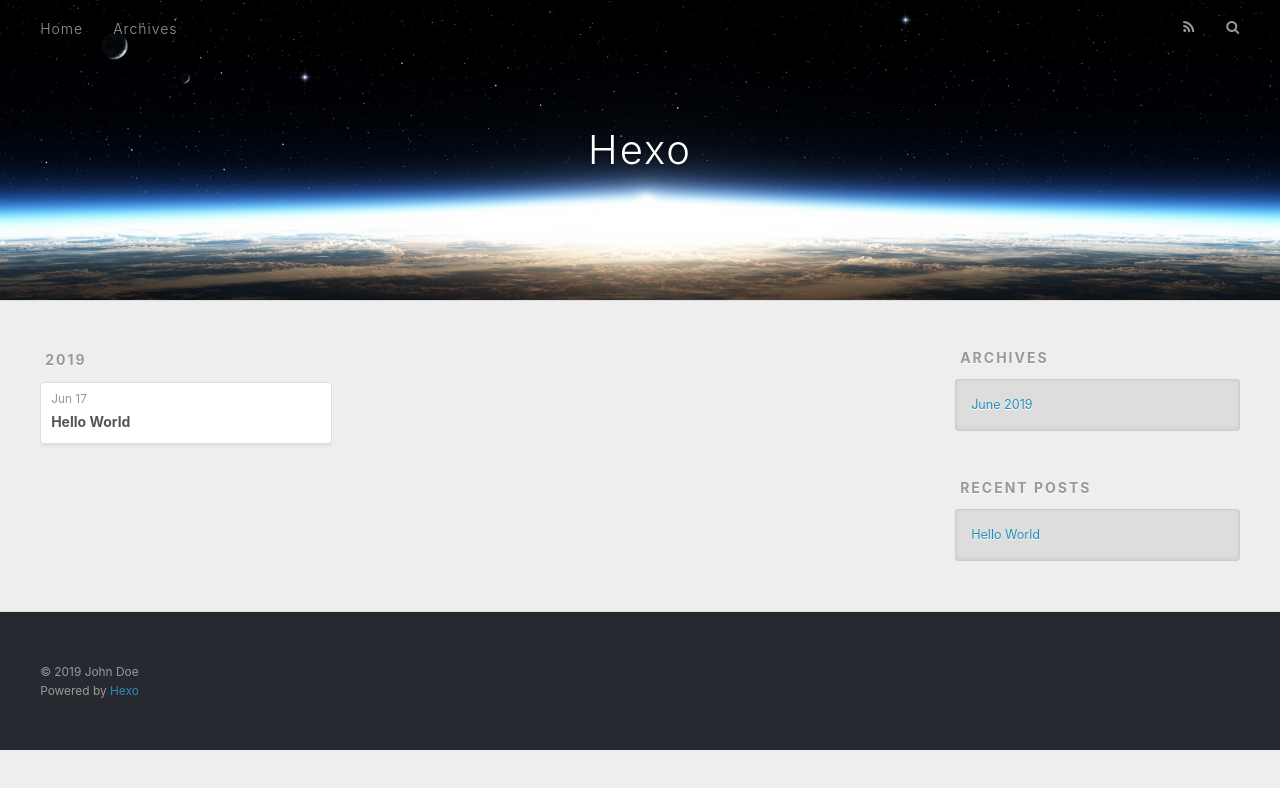
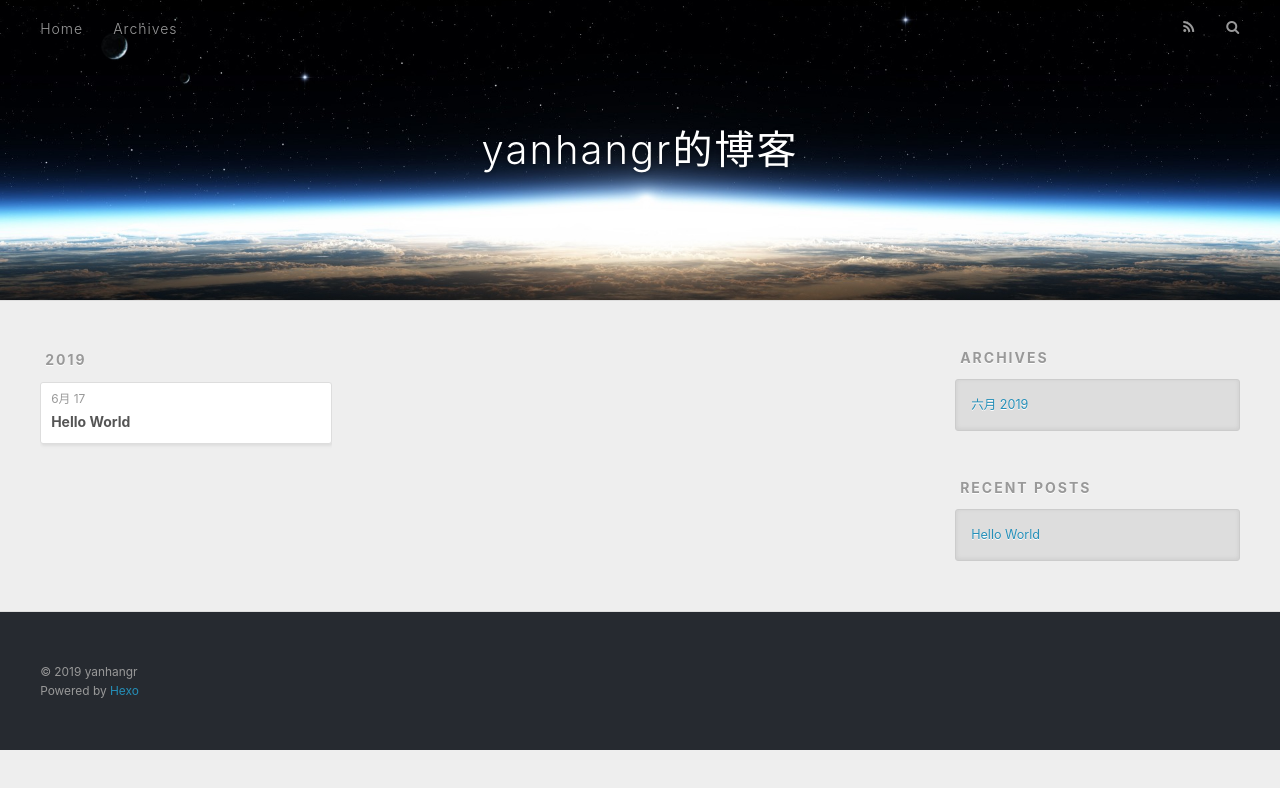
Before and after one commit to yanhangr/yanhangr.github.io, a plain HTML site: page archives/2019/06/index.html in a window 1280 px wide. Drawn offline with nearby package versions, Linux system fonts and the light colour scheme.

Commit message:
Site updated: 2019-06-29 11:05:35

```diff
--- a/archives/2019/06/index.html
+++ b/archives/2019/06/index.html
@@ -5,17 +5,17 @@
 
 
 
-  <title>Archives: 2019/6 | Hexo</title>
+  <title>Archives: 2019/6 | yanhangr的博客</title>
   <meta name="viewport" content="width=device-width, initial-scale=1, maximum-scale=1">
   <meta property="og:type" content="website">
-<meta property="og:title" content="Hexo">
+<meta property="og:title" content="yanhangr的博客">
 <meta property="og:url" content="http://yoursite.com/archives/2019/06/index.html">
-<meta property="og:site_name" content="Hexo">
-<meta property="og:locale" content="default">
+<meta property="og:site_name" content="yanhangr的博客">
+<meta property="og:locale" content="zh_cn">
 <meta name="twitter:card" content="summary">
-<meta name="twitter:title" content="Hexo">
+<meta name="twitter:title" content="yanhangr的博客">
 
-    <link rel="alternate" href="/atom.xml" title="Hexo" type="application/atom+xml">
+    <link rel="alternate" href="/atom.xml" title="yanhangr的博客" type="application/atom+xml">
 
 
     <link rel="icon" href="/favicon.png">
@@ -34,7 +34,7 @@
   <div id="header-outer" class="outer">
     <div id="header-title" class="inner">
       <h1 id="logo-wrap">
-        <a href="/" id="logo">Hexo</a>
+        <a href="/" id="logo">yanhangr的博客</a>
       </h1>
 
     </div>
@@ -77,7 +77,7 @@
   <div class="archive-article-inner">
     <header class="archive-article-header">
       <a href="/2019/06/17/hello-world/" class="archive-article-date">
-  <time datetime="2019-06-17T13:59:16.302Z" itemprop="datePublished">Jun 17</time>
+  <time datetime="2019-06-17T13:59:16.302Z" itemprop="datePublished">6月 17</time>
 </a>
 
 
@@ -111,7 +111,7 @@
   <div class="widget-wrap">
     <h3 class="widget-title">Archives</h3>
     <div class="widget">
-      <ul class="archive-list"><li class="archive-list-item"><a class="archive-list-link" href="/archives/2019/06/">June 2019</a></li></ul>
+      <ul class="archive-list"><li class="archive-list-item"><a class="archive-list-link" href="/archives/2019/06/">六月 2019</a></li></ul>
     </div>
   </div>
 
@@ -139,7 +139,7 @@
 
   <div class="outer">
     <div id="footer-info" class="inner">
-      &copy; 2019 John Doe<br>
+      &copy; 2019 yanhangr<br>
       Powered by <a href="http://hexo.io/" target="_blank">Hexo</a>
     </div>
   </div>
```
Also changed, not shown: 2019/06/17/hello-world/index.html (+8 -8 lines), archives/2019/index.html (+10 -10 lines), archives/index.html (+10 -10 lines), index.html (+10 -10 lines).
